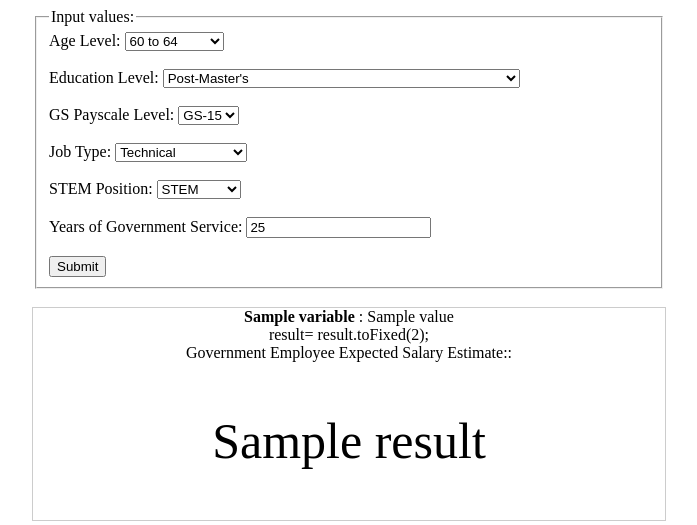
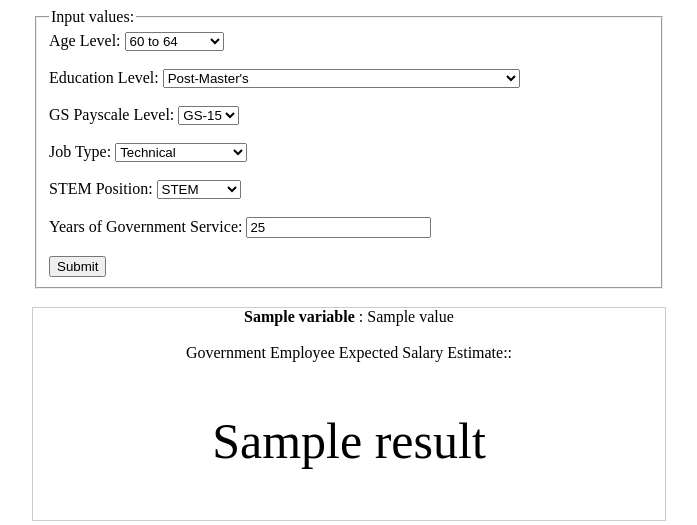
Before and after one commit to lrfussell/geese, a Flask app: template templates/main.html in a window 1280 px wide. Shown: the top 525 px of the page, without its empty margins (291-988 px from the left). Run offline with Flask 2, Linux system fonts and the light colour scheme; the template is opened without the code that fills it: most values are stand-ins (such as "Sample title", 1, 10 or a date in 2020); parts of the project's set-up code (start-up, migrations or seed data) failed here and were passed over.

Commit message:
Update main.html

```diff
--- a/templates/main.html
+++ b/templates/main.html
@@ -111,7 +111,6 @@ form {
             <b>{{ variable }}</b> : {{ value }}
         {% endfor %}
         <br>
-	result= result.toFixed(2);
         <br> Government Employee Expected Salary Estimate::
            <p style="font-size:50px">{{ result }}</p>
     {% endif %}
```
